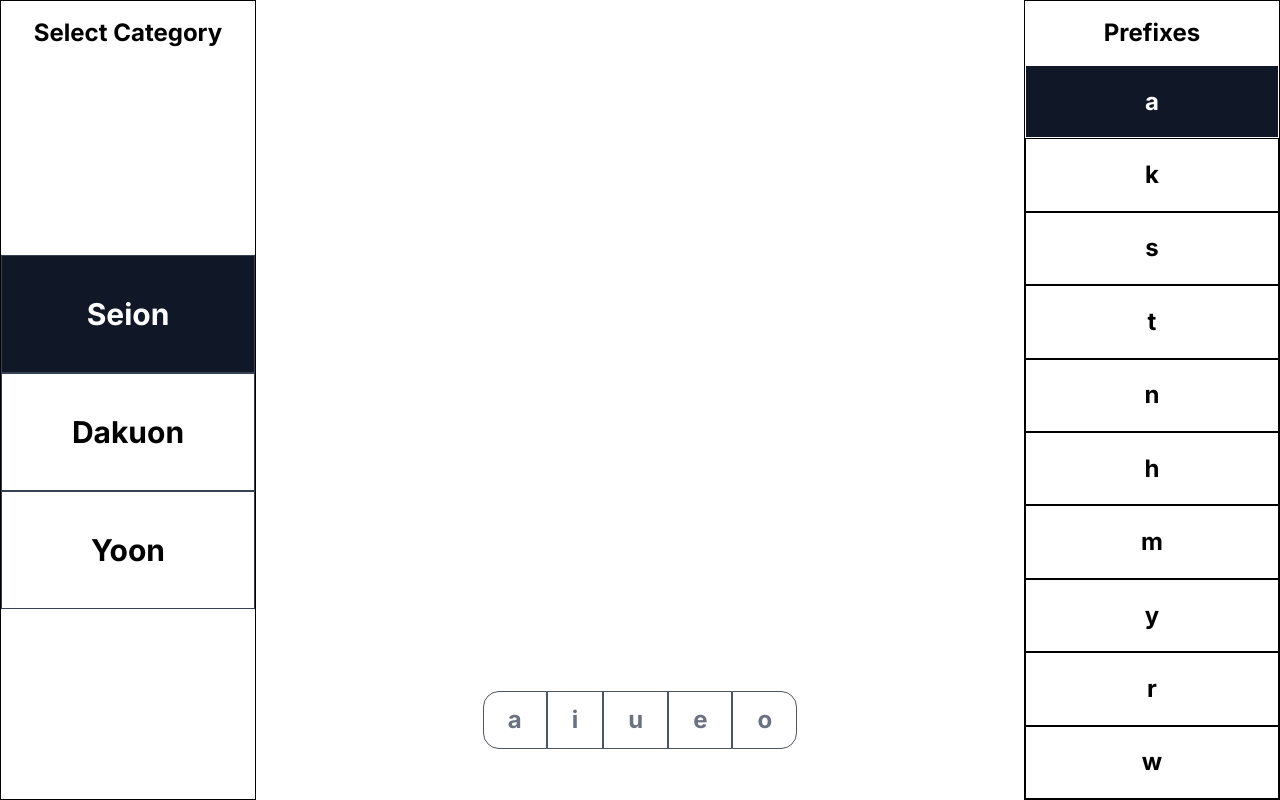
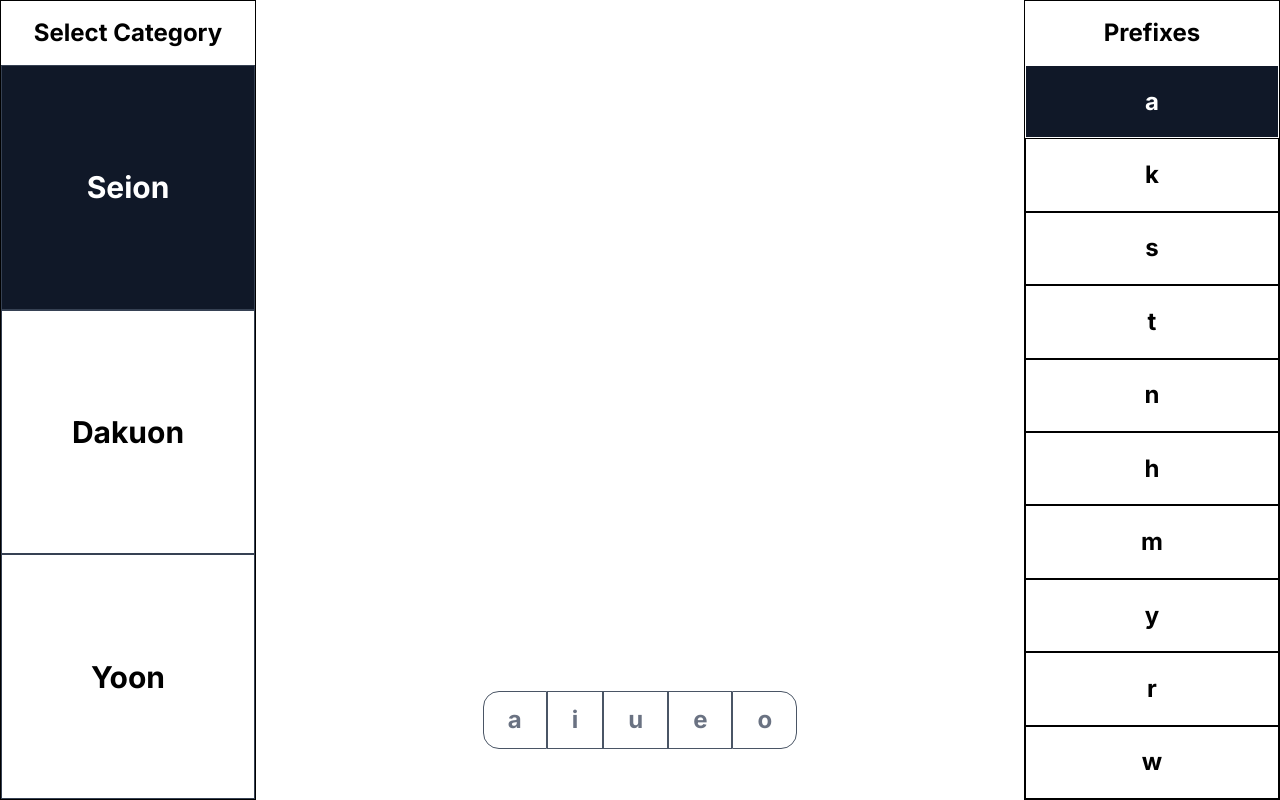
Before and after one commit to mravelo868721/hiragana-trainer, a React (Vite) app: page / in a window 1280 px wide. Built offline with nearby package versions, Linux system fonts and the light colour scheme.

Commit message:
updated json and left panel styling

```diff
--- a/hiragana.json
+++ b/hiragana.json
@@ -156,11 +156,11 @@
       "id": 5,
       "group": "p",
       "items": [
-        { "romaji": "pa", "kana": "ざ" },
-        { "romaji": "pi", "kana": "じ" },
-        { "romaji": "pu", "kana": "ず" },
-        { "romaji": "pe", "kana": "ぜ" },
-        { "romaji": "po", "kana": "ぞ" }
+        { "romaji": "pa", "kana": "ぱ" },
+        { "romaji": "pi", "kana": "ぴ" },
+        { "romaji": "pu", "kana": "ぷ" },
+        { "romaji": "pe", "kana": "ぺ" },
+        { "romaji": "po", "kana": "ぽ" }
       ]
     }
   ],
@@ -223,54 +223,54 @@
       "id": 7,
       "group": "ry",
       "items": [
-        { "romaji": "rya", "kana": "kya" },
-        { "romaji": "ryu", "kana": "kya" },
-        { "romaji": "ryo", "kana": "kya" }
+        { "romaji": "rya", "kana": "りゃ" },
+        { "romaji": "ryu", "kana": "りゅ" },
+        { "romaji": "ryo", "kana": "りょ" }
       ]
     },
     {
       "id": 8,
       "group": "gy",
       "items": [
-        { "romaji": "gya", "kana": "kya" },
-        { "romaji": "gyu", "kana": "kya" },
-        { "romaji": "gyo", "kana": "kya" }
+        { "romaji": "gya", "kana": "ぎゃ" },
+        { "romaji": "gyu", "kana": "ぎゅ" },
+        { "romaji": "gyo", "kana": "ぎょ" }
       ]
     },
     {
       "id": 9,
       "group": "jy",
       "items": [
-        { "romaji": "jya", "kana": "kya" },
-        { "romaji": "jyu", "kana": "kya" },
-        { "romaji": "jyo", "kana": "kya" }
+        { "romaji": "jya", "kana": "じゃ" },
+        { "romaji": "jyu", "kana": "じゅ" },
+        { "romaji": "jyo", "kana": "じょ" }
       ]
     },
     {
       "id": 10,
       "group": "dy",
       "items": [
-        { "romaji": "dya", "kana": "kya" },
-        { "romaji": "dyu", "kana": "kya" },
-        { "romaji": "dyo", "kana": "kya" }
+        { "romaji": "dya", "kana": "ぢゃ" },
+        { "romaji": "dyu", "kana": "ぢゅ" },
+        { "romaji": "dyo", "kana": "ぢょ" }
       ]
     },
     {
       "id": 11,
       "group": "by",
       "items": [
-        { "romaji": "bya", "kana": "kya" },
-        { "romaji": "byu", "kana": "kya" },
-        { "romaji": "byo", "kana": "kya" }
+        { "romaji": "bya", "kana": "びゃ" },
+        { "romaji": "byu", "kana": "びゅ" },
+        { "romaji": "byo", "kana": "びょ" }
       ]
     },
     {
       "id": 12,
       "group": "py",
       "items": [
-        { "romaji": "pya", "kana": "kya" },
-        { "romaji": "pyu", "kana": "kya" },
-        { "romaji": "pyo", "kana": "kya" }
+        { "romaji": "pya", "kana": "ぴゃ" },
+        { "romaji": "pyu", "kana": "ぴゅ" },
+        { "romaji": "pyo", "kana": "ぴょ" }
       ]
     }
   ]
--- a/index.html
+++ b/index.html
@@ -12,7 +12,7 @@
     <link rel="stylesheet" href="/src/index.css" />
     <link rel="stylesheet" href="/src/App.css" />
     <meta name="viewport" content="width=device-width, initial-scale=1.0" />
-    <title>react</title>
+    <title>Hirigana Trainer App</title>
   </head>
   <body>
     <div id="root"></div>
--- a/src/components/LeftPanel.jsx
+++ b/src/components/LeftPanel.jsx
@@ -36,7 +36,8 @@ export default function LeftPanel({
         <li
           className={`
             seion
-            text-center
+            flex flex-col flex-1
+            text-center justify-center
             py-10
             hover:bg-gray-700 hover:text-white transition
             border border-gray-700
@@ -60,7 +61,8 @@ export default function LeftPanel({
         <li
           className={`
         dakuon
-        text-center
+        flex flex-col flex-1
+        text-center justify-center
         py-10
         hover:bg-gray-700 hover:text-white transition
         border border-gray-700
@@ -85,7 +87,8 @@ export default function LeftPanel({
         <li
           className={`
         yoon
-        text-center
+        flex flex-col flex-1
+        text-center justify-center
         py-10
         hover:bg-gray-700 hover:text-white transition
         border border-gray-700
--- a/src/components/RightPanel.jsx
+++ b/src/components/RightPanel.jsx
@@ -3,6 +3,7 @@ export default function RightPanel({
   selectedCategory,
   selectedPrefix,
   setSelectedPrefix,
+  setSelectedRomaji,
 }) {
   const prefixes = kanaData[selectedCategory] || [];
 
@@ -30,7 +31,10 @@ export default function RightPanel({
             hover:bg-gray-900 hover:text-white transition
             ${selectedPrefix === row.group ? "bg-gray-900 text-white" : ""}
           `}
-          onClick={() => setSelectedPrefix(row.group)}
+          onClick={() => {
+            setSelectedPrefix(row.group);
+            setSelectedRomaji(row.items[0]); //Sets the default Romaji of the selected prefix row
+          }}
         >
           {row.group}
         </button>
```
